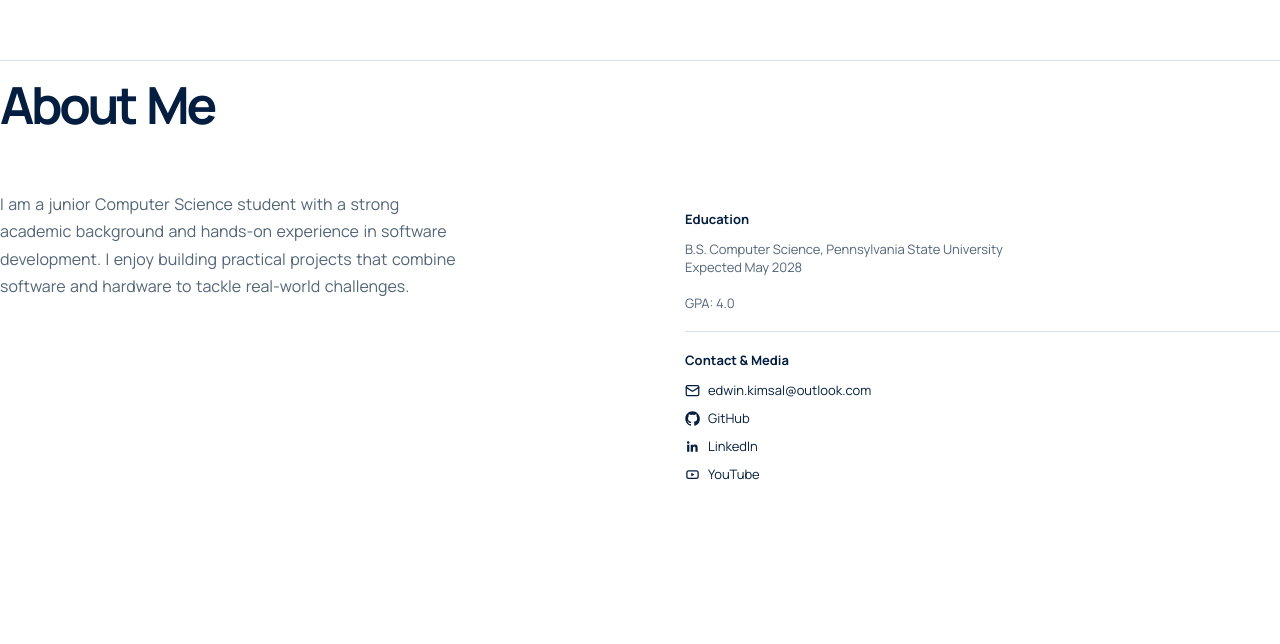
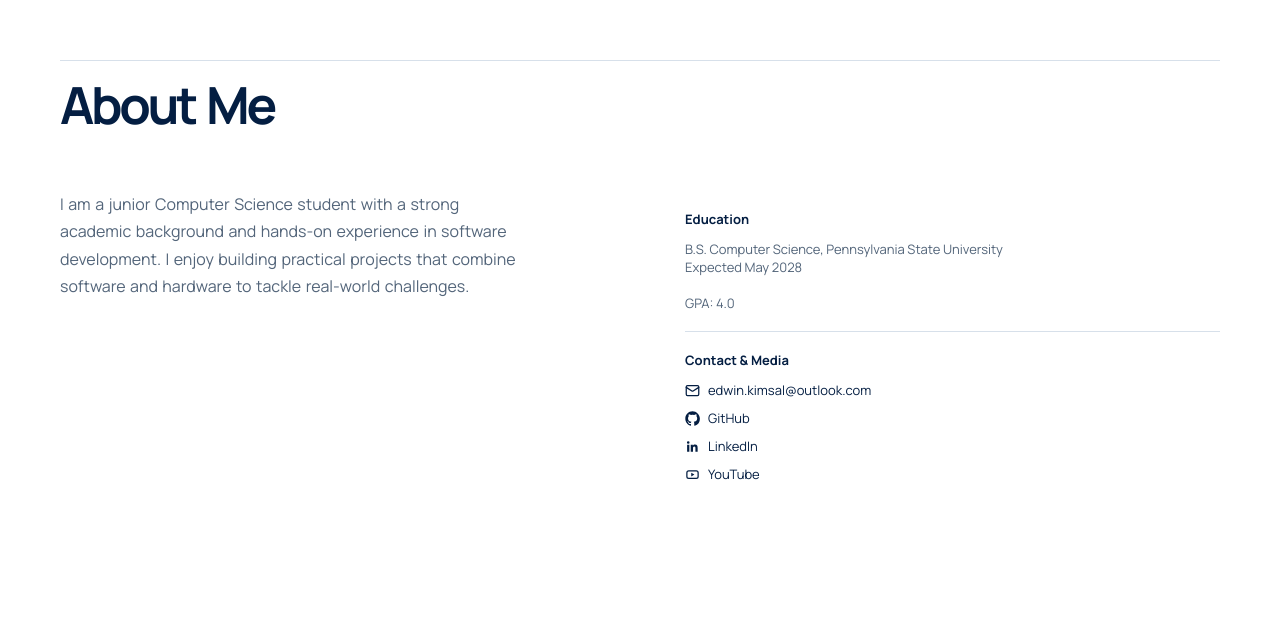
Before and after one commit to EdwinKimsal/EdwinKimsal.github.io, a React (Vite) app: page / in a window 1280 px wide. Shown: the part 776-1420 px from the top of the page. Built offline with nearby package versions, Linux system fonts and the light colour scheme.

Commit message:
Fixed desktop styling

```diff
--- a/src/styles.css
+++ b/src/styles.css
@@ -52,7 +52,7 @@ nav { grid-column:2; }
 .portrait-frame { transform:none; }
 .portrait-caption { transform:none; }
 .entry-card:hover,.entry-card:focus { transform:translateY(-3px); box-shadow:0 5px 0 var(--teal); }
-@media(max-width:800px){ .site-header{padding:0 20px}.menu-toggle{display:block}nav{display:none;position:absolute;z-index:4;top:76px;left:0;right:0;background:var(--paper);padding:22px 20px;flex-direction:column;align-items:flex-start;border-bottom:1px solid var(--line)}nav.nav-open{display:flex}.hero{padding:75px 20px;grid-template-columns:1fr;min-height:auto}.hero-aside{justify-self:start;margin:25px 0 0 20px}.ticker{padding:17px 20px;gap:15px;flex-wrap:wrap}.ticker strong{order:3;width:100%}.overview-strip{margin:0 20px;grid-template-columns:1fr 1fr;gap:20px}.overview-strip a{grid-column:1/-1;justify-self:start}.section{padding:60px 20px}.section-heading{grid-template-columns:1fr;gap:14px}.section h2{margin-bottom:35px}.about-grid,.skills-layout,.detail-content{grid-template-columns:1fr;gap:45px}.entry-grid{grid-template-columns:1fr}.entry-card{min-height:280px}.detail-page{padding:20px 20px 80px}.detail-hero{margin-top:0;padding:30px 24px;min-height:300px}.detail-content{padding-top:45px}.detail-split{grid-template-columns:1fr;gap:0}footer{padding:70px 20px 60px;grid-template-columns:1fr;gap:50px}.copyright{grid-column:auto;display:block;line-height:2}.copyright span{display:block} }
+@media(max-width:800px){ .site-header{padding:0 20px}.menu-toggle{display:block}nav{display:none;position:absolute;z-index:4;top:76px;left:0;right:0;background:var(--paper);padding:22px 20px;flex-direction:column;align-items:flex-start;border-bottom:1px solid var(--line)}nav.nav-open{display:flex}.hero{padding:75px 20px;grid-template-columns:1fr;min-height:auto}.hero-aside{justify-self:start;margin:25px 0 0 20px}.ticker{padding:17px 20px;gap:15px;flex-wrap:wrap}.ticker strong{order:3;width:100%}.overview-strip{margin:0 20px;grid-template-columns:1fr 1fr;gap:20px}.overview-strip a{grid-column:1/-1;justify-self:start}.section{padding:60px 20px}.section-heading{grid-template-columns:1fr;gap:14px}.section h2{margin-bottom:35px}.about-grid,.skills-layout,.detail-content{grid-template-columns:1fr;gap:45px}.entry-grid{grid-template-columns:1fr}.entry-card{min-height:280px}.detail-page{padding:20px 20px 80px}.detail-hero{margin-top:0;padding:30px 24px;min-height:300px}.detail-content{padding-top:45px}.detail-split{grid-template-columns:1fr;gap:0}footer{padding:70px 20px 100px;grid-template-columns:1fr;gap:50px}.copyright{grid-column:auto;display:block;line-height:2}.copyright span{display:block} }
 
 .entry-image { display:block; width:100%; object-fit:cover; }
 .card-image { width:calc(100% + 50px); height:150px; max-height:150px; margin:-25px -25px 22px; }
@@ -88,4 +88,5 @@ body * { font-family:'Manrope',sans-serif !important; }
 .detail-links .text-link { font-size:14px; font-weight:500; text-transform:uppercase; }
 .skill-group h3 { font:500 14px/1.4 'Manrope',sans-serif; text-transform:none; letter-spacing:normal; }
 .skill-group .tag { font:400 13px/1.4 'Manrope',sans-serif; letter-spacing:normal; }
-.section,.detail-page,.entry-grid,.leadership-grid,.about-grid,.detail-content,.entry-card,.leadership-item,.detail-hero { min-width:0; max-width:100%; }
+.section,.detail-page,.entry-grid,.leadership-grid,.about-grid,.detail-content,.entry-card,.leadership-item,.detail-hero { min-width:0; }
+@media(max-width:800px){ .section,.detail-page,.entry-grid,.leadership-grid,.about-grid,.detail-content,.entry-card,.leadership-item,.detail-hero { max-width:100%; } }
```
Also changed, not shown: 4 other files (tests, documents, lock files or other folders).
